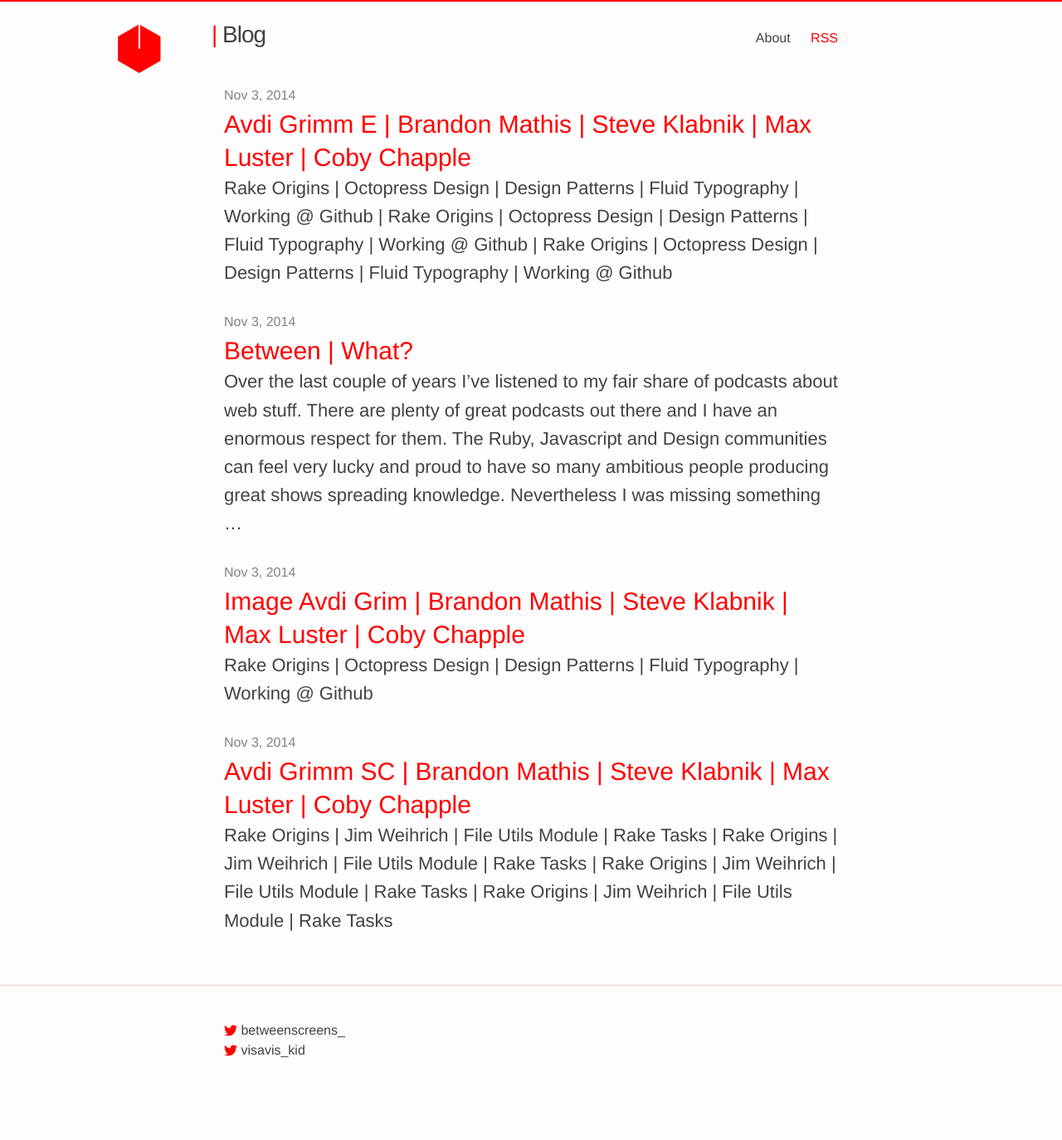
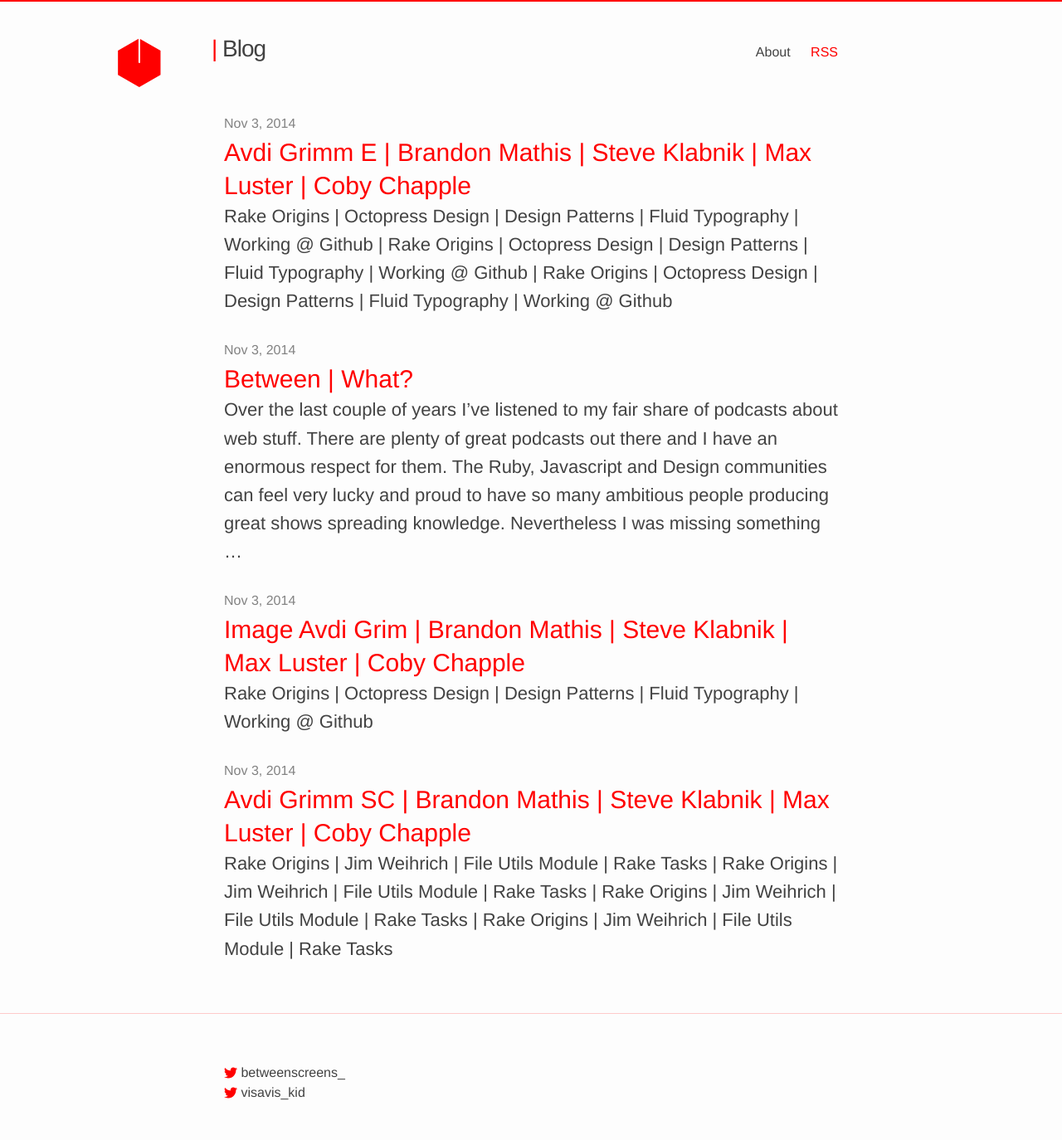
Before and after one commit to vis-kid/between_blog, a Jekyll site: the page built from index.html, in a window 1280 px wide. Shown: the whole page at 83% size. Built offline with Jekyll 4.4.1, drawn with Linux system fonts in a browser that asks for light colours; the list of posts is cut into pages by our own code; before the commit the page ends 1323 px from its top, so only the background shows below that.

Commit message:
Pushes navigation down a bit

```diff
--- a/_sass/_base.scss
+++ b/_sass/_base.scss
@@ -150,7 +150,7 @@
 .wrapper {
     max-width: -webkit-calc(800px - (#{$spacing-unit} * 2));
     max-width:         calc(800px - (#{$spacing-unit} * 2));
-    margin-top: 12px;
+    margin-top: 29px;
     margin-right: auto;
     margin-left: auto;
     padding-right: $spacing-unit;
```
